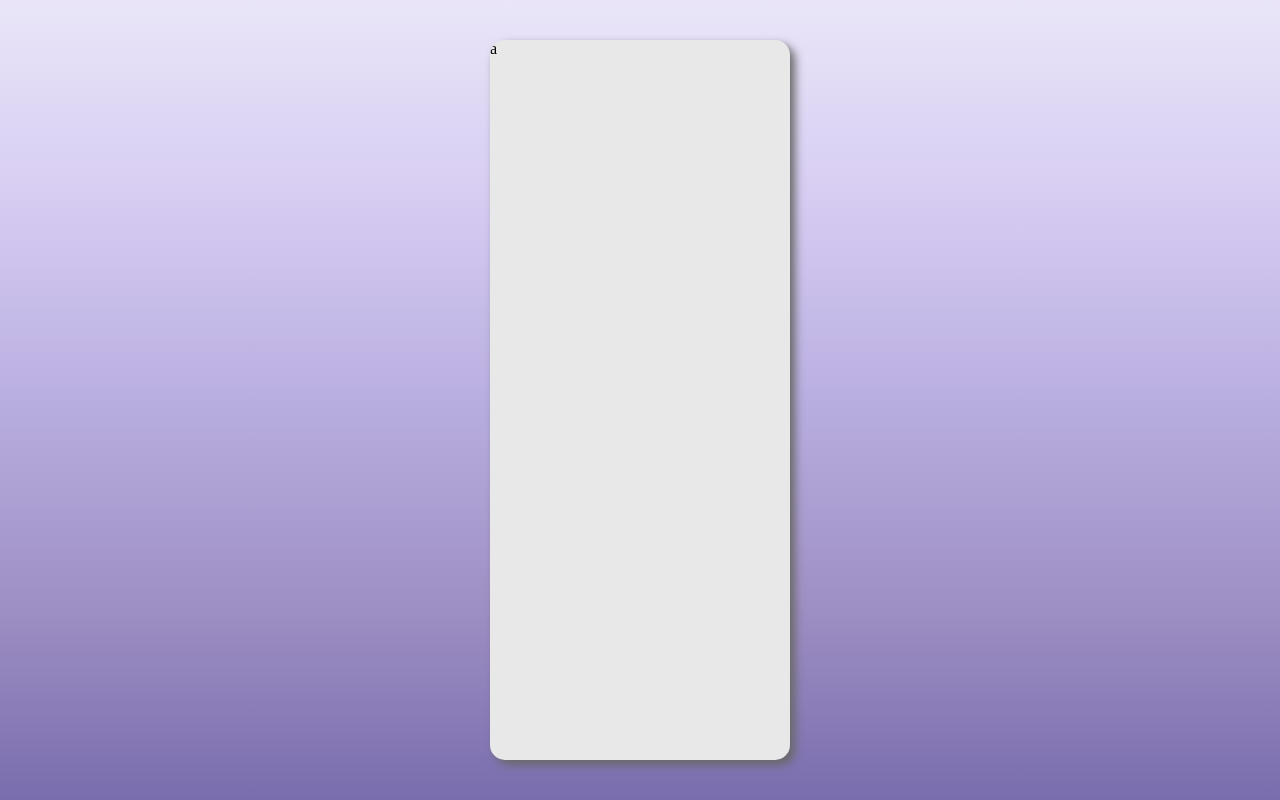
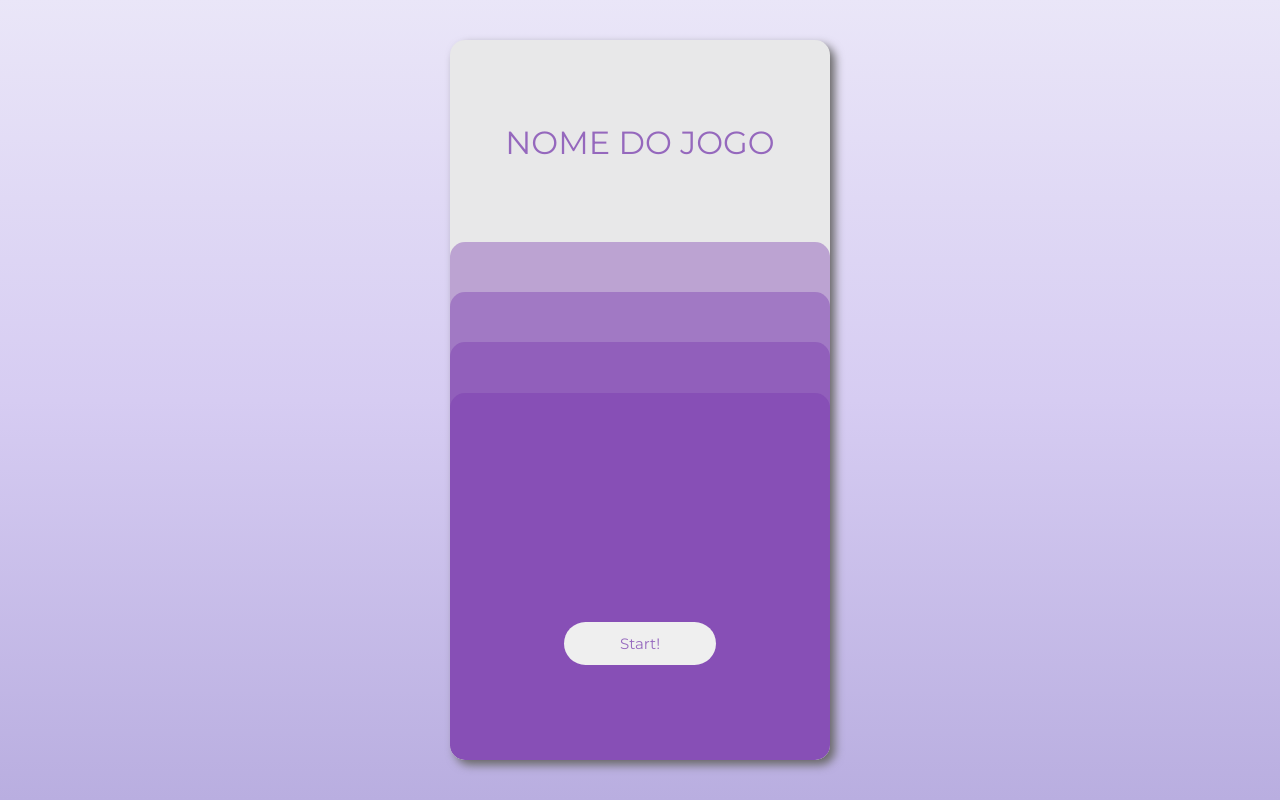
Before and after one commit to Kohlrausch16/Trabalho-G2-Design-Instrucional, a React (Vite) app: page / in a window 1280 px wide. Built offline with nearby package versions, Linux system fonts and the light colour scheme.

Commit message:
Conclusão home

```diff
--- a/index.html
+++ b/index.html
@@ -4,6 +4,9 @@
     <meta charset="UTF-8" />
     <link rel="icon" type="image/svg+xml" href="/vite.svg" />
     <meta name="viewport" content="width=device-width, initial-scale=1.0" />
+    <link rel="preconnect" href="https://fonts.googleapis.com">
+<link rel="preconnect" href="https://fonts.gstatic.com" crossorigin>
+<link href="https://fonts.googleapis.com/css2?family=Montserrat:ital,wght@0,100..900;1,100..900&display=swap" rel="stylesheet">
     <title>NOME DO JOGO</title>
   </head>
   <body>
--- a/package.json
+++ b/package.json
@@ -12,6 +12,7 @@
   "dependencies": {
     "react": "^19.1.0",
     "react-dom": "^19.1.0",
+    "react-router-dom": "^7.6.2",
     "styled-components": "^6.1.19"
   },
   "devDependencies": {
--- a/src/GeneralStyle.ts
+++ b/src/GeneralStyle.ts
@@ -7,10 +7,13 @@ export const MainContainer = styled.div`
     width: 100dvw;
     height: 100dvh;
     padding: 0% 0%;
-    background-image: linear-gradient(to bottom,hsl(253, 56.20%, 93.70%), #D6CCF2, #B9AEE0, #9F90C4, #7A6DAE);
+    background-image: linear-gradient(to bottom,hsl(253, 56.20%, 93.70%), #D6CCF2, #B9AEE0);
 `;
 
 export const PhoneContainer = styled.div`
+    display: flex;
+    justify-content: center;
+    align-items: center;
     width: 100%;
     height: 100%;
     align-self: center;
@@ -18,8 +21,9 @@ export const PhoneContainer = styled.div`
     box-shadow:rgb(105, 104, 104) 5px 5px 10px;
 
     @media(min-width: 1000px){
-        width: 300px;
+        width: 380px;
         height: 90%;
+        max-height: 750px;
         border-radius: 15px;
     }
 `;
--- a/src/pages/Home.tsx
+++ b/src/pages/Home.tsx
@@ -1,11 +1,25 @@
-import {MainContainer, PhoneContainer } from "../GeneralStyle";
+import { MainContainer, PhoneContainer } from "../GeneralStyle";
+import { HomeArea, SquareShapeContainer, TitleContainer, HomeTitle, HomeSquareShape, StartButton } from "./HomeStyle";
 
 const Home = () =>{
+
     return(
     <>
         <MainContainer>
             <PhoneContainer>
-                a
+                <HomeArea>
+                    <TitleContainer>
+                        <HomeTitle>NOME DO JOGO</HomeTitle>
+                    </TitleContainer>
+
+                    <SquareShapeContainer>
+                        <HomeSquareShape height={72} />
+                        <HomeSquareShape height={65} />
+                        <HomeSquareShape height={58} />
+                        <HomeSquareShape height={51} />
+                        <StartButton> Start! </StartButton>
+                    </SquareShapeContainer>
+                </HomeArea>
             </PhoneContainer>
         </MainContainer>
     </>
--- a/src/pages/HomeStyle.ts
+++ b/src/pages/HomeStyle.ts
@@ -1 +1,65 @@
 import styled from 'styled-components';
+
+interface SquareProps{
+    height: number;
+}
+
+export const HomeArea = styled.div`
+    position: relative;
+    display: flex;
+    flex-direction: column;
+    justify-content: center;
+    align-items: center;
+    width: 100%;
+    height: 100%;
+`;
+
+export const TitleContainer = styled.div`
+    display: flex;
+    justify-content: center;
+    align-items: center;
+    width: 100%;
+    flex: 1;
+`;
+
+export const SquareShapeContainer = styled.div`
+    display: flex;
+    width: 100%;
+    flex: 2.5;
+`;
+
+export const HomeSquareShape = styled.div<SquareProps>`
+    position: absolute;
+    align-self: flex-end;
+    width: 100%;
+    height: ${props => `${props.height}%`};
+    background-color:rgba(118, 56, 173, 0.39);
+    border-radius: 15px;
+`;
+
+export const HomeTitle = styled.h1`
+    font-family: 'Montserrat';
+    font-weight: normal;
+    color:rgba(118, 56, 173, 0.73);
+`;
+
+export const StartButton = styled.button`
+    position: absolute;
+    z-index: 2;
+    align-self: flex-end;
+    width: 40%;
+    margin-left: 30%;
+    margin-bottom: 25%;
+    height: 6%;
+    border-radius: 50px;
+    font-size: 15px;
+    border: none;
+    color:rgba(118, 56, 173, 0.73);
+    font-family: 'Montserrat';
+    font-weight: normal;
+    transition: 0.5s;
+
+    &:hover{
+        transform: scale(1.05);
+    }
+`;
```
Also changed, not shown: 1 other file (tests, documents, lock files or other folders).
